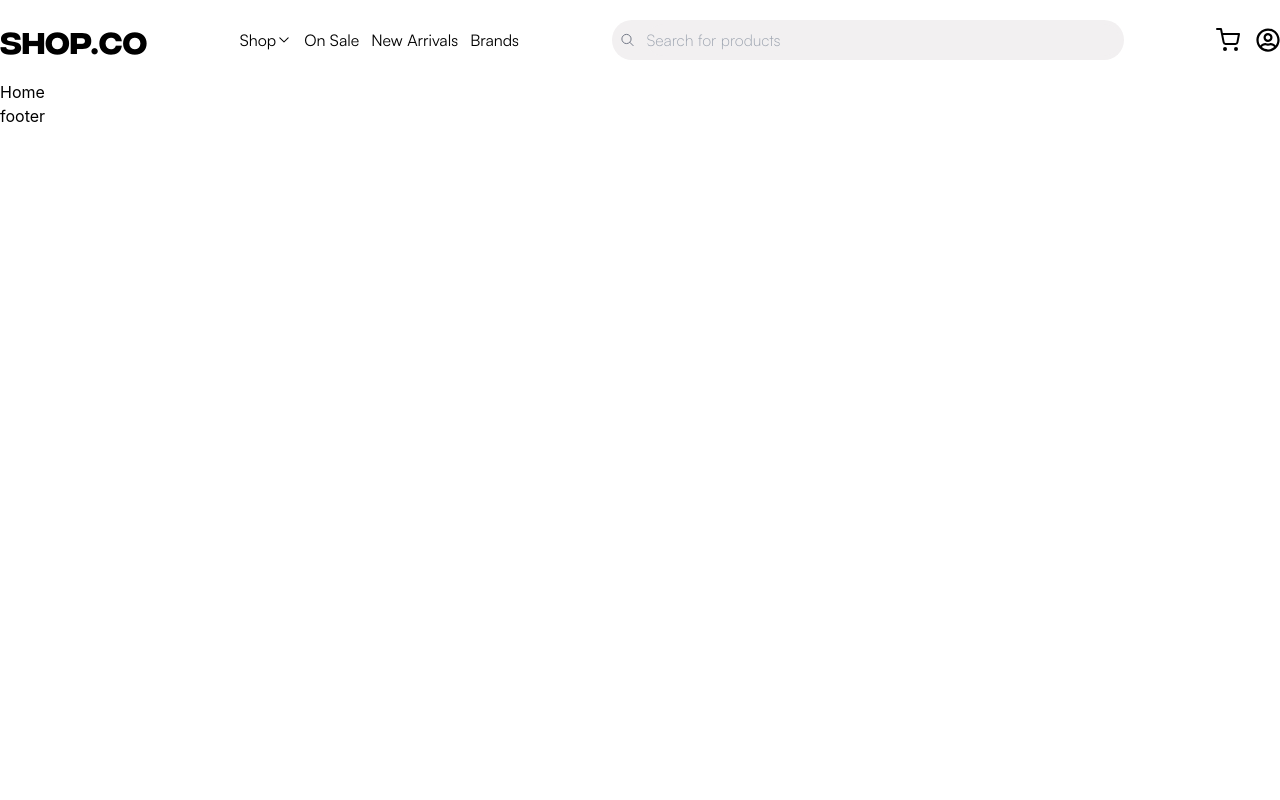
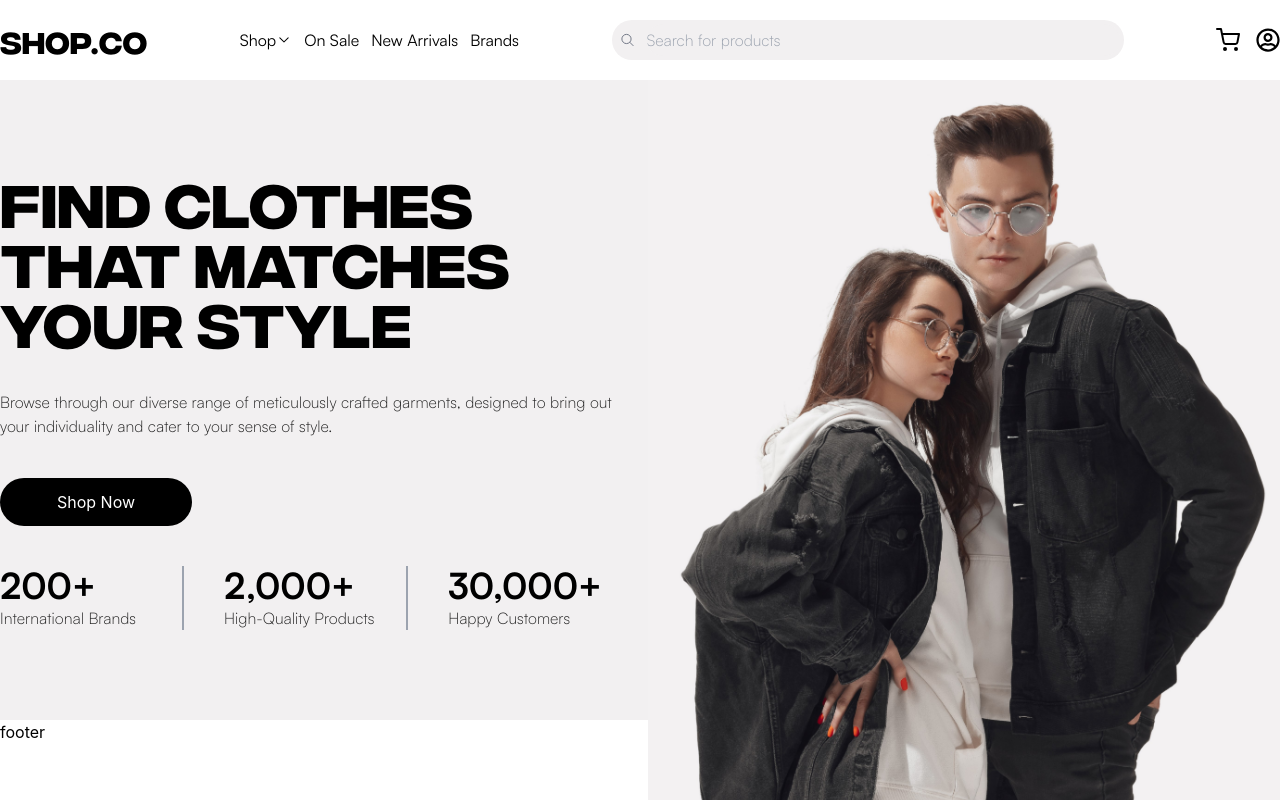
Before and after one commit to mjpeyvandi/React-E-Commerce-Shop, a React (Create React App) app: page / in a window 1280 px wide. Shown: the top 800 px of the page. Built offline with nearby package versions, Linux system fonts and the light colour scheme; the HTML template or start-up script is replaced by a standard one.

Commit message:
create header home page

```diff
--- a/src/pages/Home.jsx
+++ b/src/pages/Home.jsx
@@ -1,7 +1,52 @@
-import React from 'react'
+import React from "react";
+
+import banner from "../assets/images/Rectangle 2.jpg";
 
 export const Home = () => {
   return (
-    <div>Home</div>
-  )
-}
+    <div className="w-full bg-gray-200 h-[40rem]">
+      <div className="container mx-auto w-full h-full">
+        <div className="w-full h-full columns-2">
+          <div className="w-full h-full flex flex-col justify-center items-start space-y-10">
+            <p className="font-titr text-6xl">
+              FIND CLOTHES THAT MATCHES YOUR STYLE
+            </p>
+            <p className="font-satoshi-l opacity-85">
+              Browse through our diverse range of meticulously crafted garments,
+              designed to bring out your individuality and cater to your sense
+              of style.
+            </p>
+            <button className="items-center rounded-3xl bg-black text-white w-48 h-12">
+              Shop Now
+            </button>
+            <div className="w-full flex flex-row justify-between items-center align-baseline gap-10 ">
+              <div className="w-1/3 flex flex-col justify-center items-start border-r-2 border-gray-400">
+                <p className="font-satoshi-b text-4xl">200+</p>
+                <span className="font-satoshi-l opacity-85">
+                  International Brands
+                </span>
+              </div>
+
+              <div className="w-1/3 flex flex-col justify-center items-start border-r-2 border-gray-400">
+                <p className="font-satoshi-b text-4xl">2,000+</p>
+                <span className="font-satoshi-l opacity-85">
+                  High-Quality Products
+                </span>
+              </div>
+
+              <div className="w-1/3 flex flex-col justify-center items-start text-left">
+                <p className="font-satoshi-b text-4xl">30,000+</p>
+                <span className="font-satoshi-l opacity-85">
+                  Happy Customers
+                </span>
+              </div>
+            </div>
+          </div>
+          <div className="w-full h-full mb-4">
+            <img src={banner} alt="banner" />
+          </div>
+        </div>
+      </div>
+    </div>
+  );
+};
```
Also changed, not shown: src/assets/images/Rectangle 2.jpg (added), 1 other file (tests, documents, lock files or other folders).
